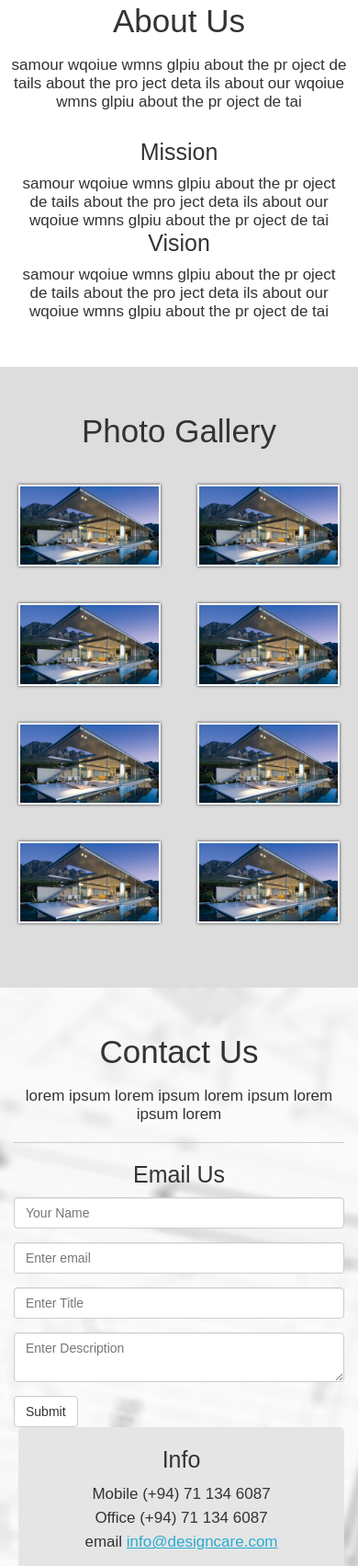
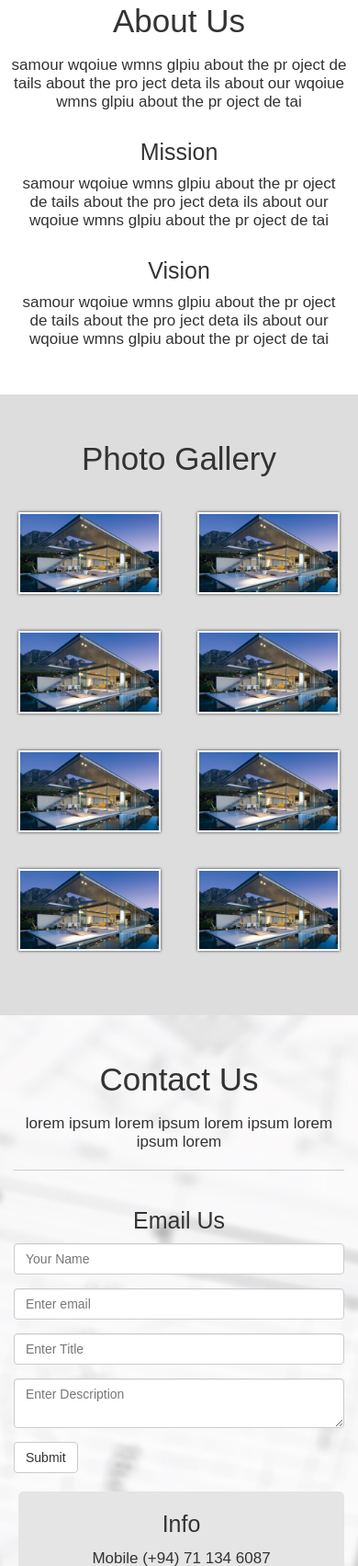
Before and after one commit to samiyuru/designcareplans, a plain HTML site: page index.html in a window 390 px wide. Shown: the part 1608-3311 px from the top of the page at 92% size. Drawn offline with Linux system fonts and the light colour scheme.

Commit message:
css collapsed separation space fix

```diff
--- a/css/main.css
+++ b/css/main.css
@@ -190,8 +190,8 @@ button.btnbg-gray {
     max-width: 800px;
 }
 
-#aboutus .row.about {
-    margin-bottom: 30px;
+#aboutus .mshvis {
+    margin-top: 30px;
 }
 
 #aboutus p {
@@ -273,8 +273,12 @@ button.btnbg-gray {
 
 #contactus hr {
     width: 100%;
-    margin: 40 auto;
+    margin: 40 auto 10 auto;
     border-color: #ccc;
+}
+
+#contactus .info, #contactus .fdbk {
+   margin-top: 20px;
 }
 
 #contactus .info {
--- a/index.html
+++ b/index.html
@@ -59,18 +59,18 @@
 
 <section anchor="/about" id="aboutus">
     <div class="container">
-        <div class="row about">
+        <div class="row">
             <h2>About Us</h2>
 
             <p>samour wqoiue wmns glpiu about the pr oject de tails about the pro ject deta ils about our wqoiue wmns glpiu about the pr oject de tai</p>
         </div>
         <div class="row">
-            <div class="col-md-6">
+            <div class="col-md-6 mshvis">
                 <h3>Mission</h3>
 
                 <p>samour wqoiue wmns glpiu about the pr oject de tails about the pro ject deta ils about our wqoiue wmns glpiu about the pr oject de tai</p>
             </div>
-            <div class="col-md-6">
+            <div class="col-md-6 mshvis">
                 <h3>Vision</h3>
 
                 <p>samour wqoiue wmns glpiu about the pr oject de tails about the pro ject deta ils about our wqoiue wmns glpiu about the pr oject de tai</p>
@@ -124,7 +124,7 @@
         <p>lorem ipsum lorem ipsum lorem ipsum lorem ipsum lorem</p>
         <hr/>
         <div class="row">
-            <div class="col-md-6">
+            <div class="col-md-6 fdbk">
                 <h3>Email Us</h3>
 
                 <form role="form">
```
